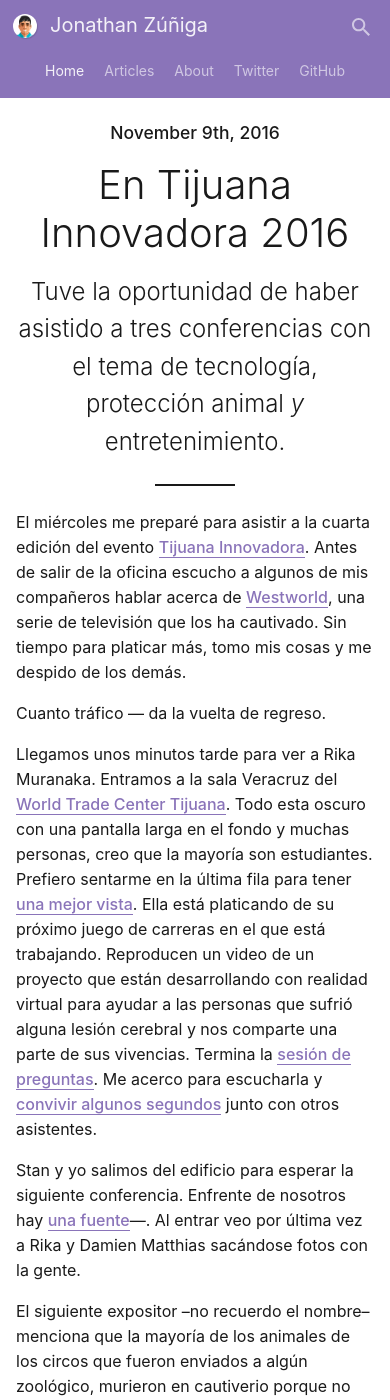
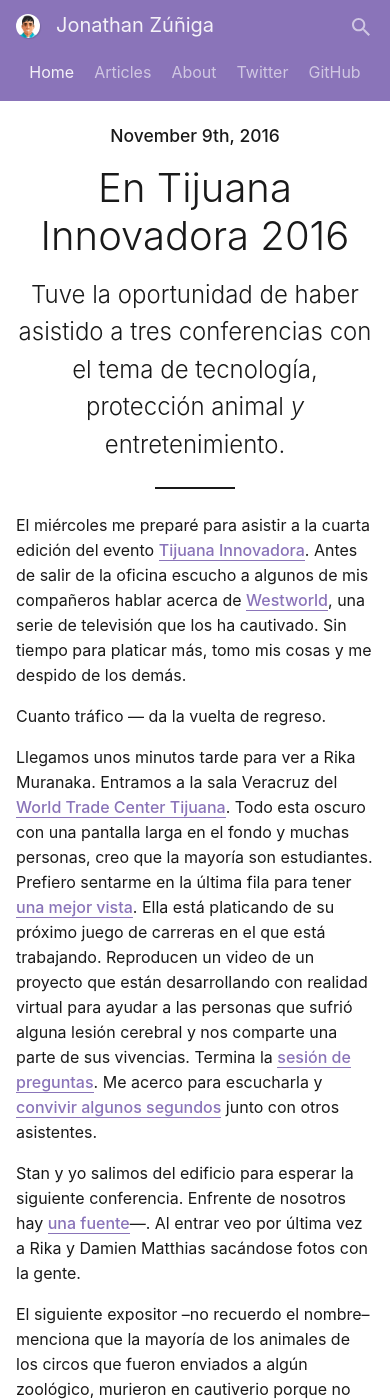
Before and after one commit to jonathanzuniga/jonathanzuniga.github.io, a Jekyll site: the page built from index.html, in a window 390 px wide and 1400 px high. Built offline with Jekyll 4.4.1, drawn with Linux system fonts in a browser that asks for light colours; nearby versions of some CDN libraries.

Commit message:
Modify the header page style.

```diff
--- a/_includes/header.html
+++ b/_includes/header.html
@@ -5,9 +5,9 @@
 			<div class="col-12">
 				{% assign current = page.url | downcase | split: '/' %}
 				<nav class="navbar navbar--dark maxmd-navbar-responsive">
-					<button class="header__btn btn btn--link maxmd-order-1">
+					<a class="header__avatar-wrap maxmd-order-1" href="{{ site.baseurl }}/">
 						<img class="header__avatar img-responsive" src="{{ site.baseurl }}/images/authors/{{ author.avatar }}" alt="Avatar">
-					</button>
+					</a>
 
 					<div class="navbar__brand maxmd-fxg-1 maxmd-order-2">
 						<a class="navbar__a p-left-0" href="{{ site.baseurl }}/">
--- a/_sass/_style.scss
+++ b/_sass/_style.scss
@@ -143,12 +143,12 @@
 @media ( max-width: 1023px ) {
 
 	.header {
-		transform: translateY( -44px );
+		transform: translateY( 0 );
 		transition: transform 0.16s ease-out;
 	}
 
-	.header--full {
-		transform: translateY( 0 );
+	.header--collapsed {
+		transform: translateY( -45px );
 	}
 }
 
@@ -169,9 +169,11 @@
 
 }
 
-.header__btn {
+.header__avatar-wrap {
 	display: flex;
 	align-items: center;
+
+	padding: 0.5rem 1rem;
 }
 
 .header__avatar {
@@ -215,15 +217,15 @@
 	padding-left: 0.625rem;
 }
 
-@media ( max-width: 1023px ) {
+// @media ( max-width: 1023px ) {
 
-	.navbar__menu .navbar__a {
-		font-size: 0.875em;
-		// padding-top: 0.25rem;
-		// padding-bottom: 0.25rem;
-	}
+// 	.navbar__menu .navbar__a {
+// 		font-size: 0.875em;
+// 		// padding-top: 0.25rem;
+// 		// padding-bottom: 0.25rem;
+// 	}
 
-}
+// }
 
 .navbar__a {
 	font-weight: $navbar-a-font-weight;
--- a/js/scripts.js
+++ b/js/scripts.js
@@ -106,7 +106,7 @@
 
 	var lastScroll = 0;
 
-	$( '.header' ).addClass( 'header--full' );
+	// $( '.header' ).addClass( 'header--full' );
 
 	$( window ).scroll( function () {
 
@@ -118,17 +118,17 @@
 
 				if ( scroll > lastScroll + 16 ) {
 
-					$( '.header' ).removeClass( 'header--full' );
+					$( '.header' ).addClass( 'header--collapsed' );
 
 				} else if ( scroll < lastScroll - 16 ) {
 
-					$( '.header' ).addClass( 'header--full' );
+					$( '.header' ).removeClass( 'header--collapsed' );
 
 				}
 
 				lastScroll = scroll;
 
-			}, 400 );
+			}, 0 );
 
 		}
 
```
